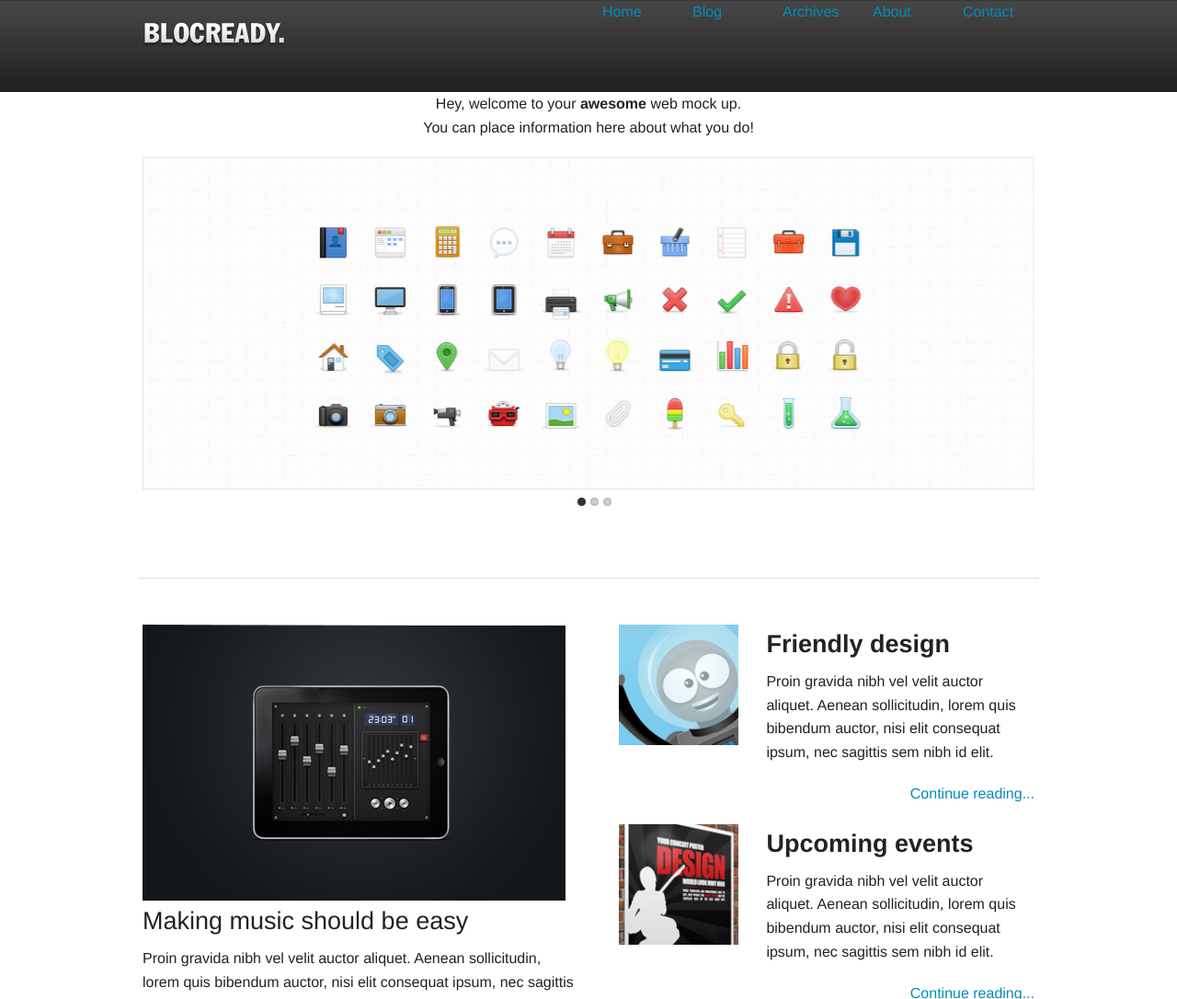
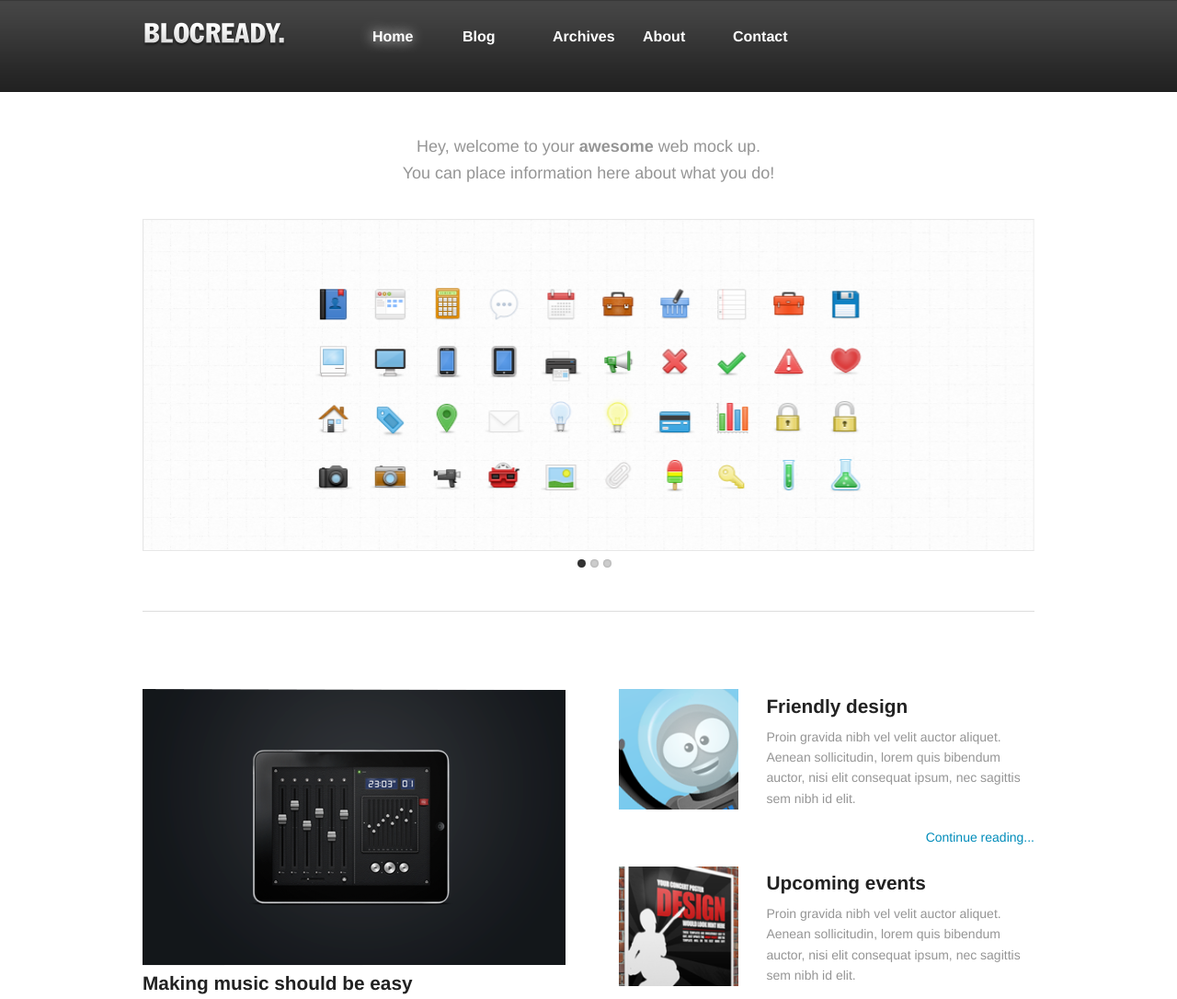
Before and after one commit to profiks/psd-to-html, a plain HTML site: page index.html in a window 1280 px wide. Shown: the top 1086 px of the page at 92% size. Drawn offline with Linux system fonts and the light colour scheme.

Commit message:
done full resolution

```diff
--- a/css/style.scss
+++ b/css/style.scss
@@ -2,11 +2,41 @@ header{
     height: 100px;
     width: auto;
     background: url(../img/hedr.jpg) repeat-x;
+
+        nav{
+            a{
+                color: #fff;
+                line-height: 80px;
+                font-weight: bold;
+            }
+
+            .active, a:hover{
+                text-shadow: -1px 0px 14px rgba(255, 255, 255, 1);
+                color: #fff;
+            }
+        }
 }
 
-hr{
-    max-width: 980px;
-    margin: 50px auto;
+p{
+    font-size: 14px;
+    color: #959595;
+}
+
+h3{
+    font-size: 1.3em;
+    font-weight: bold;
+}
+
+.headline{
+    p{
+        font-size: 18px;
+        text-align: center;
+    }
+    padding: 45px 0 15px 0;
+}
+
+.hr-line{
+    margin-bottom: 65px;
 }
 
 .topic-list{
@@ -18,9 +48,19 @@ hr{
 
 
 footer{
-    background: url(../img/ftr.jpg);
-    min-height: 350px;
-    width: auto;
+    background: #ececec;
+    border-top: 1px solid #dedddd;
+    padding: 60px 0 40px 0;
+
+        li{
+            img{
+                border: 2px solid #fff;
+            }
+        }
+
+    img[src="img/footer-logo.png"]{
+        margin: 0 0 20px 0;
+    }
 }
 
 
--- a/index.html
+++ b/index.html
@@ -24,9 +24,9 @@
                 </div>
 
                     <nav class="navigation">
-                       <div class="small-6 small-offset-3 columns">
+                       <div class="small-6 columns">
                         <ul class="small-block-grid-5">
-                            <li><a href="#">Home</a></li>
+                            <li class="active"><a href="#">Home</a></li>
                             <li><a href="#">Blog</a></li>
                             <li><a href="#">Archives</a></li>
                             <li><a href="#">About</a></li>
@@ -40,10 +40,10 @@
 
   <!--  slider-->
     <div class="row">
-                   <center>
+                   <div class="headline">
                  <p>Hey, welcome to your <b>awesome</b> web mock up. <br>
                     You can place information here about what you do! </p>
-                    </center>
+                    </div>
 
 
 
@@ -53,15 +53,18 @@
             <ul class="rslides">
               <li> <img src="img/slide-1.png" alt=""></li>
               <li> <img src="http://dummyimage.com/940x350/000/fff" alt=""></li>
-              <li> <img src="http://placehold.it/940x350" alt=""></li>
+            <li> <img src="http://placehold.it/940x350" alt=""></li>
             </ul>
 
 
         </div>
     </div>
 
+     <div class="row">
+     <div class="small-12 columns hr-line">
     <hr>
-
+         </div>
+      </div>
     <!--content-->
     <div class="row">
     <article>
@@ -94,7 +97,7 @@ Proin gravida nibh vel velit auctor aliquet. Aenean sollicitudin, lorem quis bib
 
                       </div>
                         <div class="small-8 columns">
-                           <h3><b>Friendly design</b></h3>
+                           <h3>Friendly design</h3>
        <p>Proin gravida nibh vel velit auctor aliquet. Aenean sollicitudin, lorem quis bibendum auctor, nisi elit consequat ipsum, nec sagittis sem nibh id elit.</p>
                            <p class="text-right"><a href="#">Continue reading...</a></p>
                        </div>
@@ -106,7 +109,7 @@ Proin gravida nibh vel velit auctor aliquet. Aenean sollicitudin, lorem quis bib
 
                       </div>
                         <div class="small-8 columns">
-                           <h3><b>Upcoming events</b></h3>
+                           <h3>Upcoming events</h3>
        <p>Proin gravida nibh vel velit auctor aliquet. Aenean sollicitudin, lorem quis bibendum auctor, nisi elit consequat ipsum, nec sagittis sem nibh id elit.</p>
                            <p class="text-right"><a href="#">Continue reading...</a></p>
                        </div>
@@ -119,7 +122,7 @@ Proin gravida nibh vel velit auctor aliquet. Aenean sollicitudin, lorem quis bib
 
                       </div>
                         <div class="small-8 columns">
-                           <h3><b>Visit our lab</b></h3>
+                           <h3>Visit our lab</h3>
        <p>Proin gravida nibh vel velit auctor aliquet. Aenean sollicitudin, lorem quis bibendum auctor, nisi elit consequat ipsum, nec sagittis sem nibh id elit.</p>
                            <p class="text-right"><a href="#">Continue reading...</a></p>
                        </div>
@@ -163,7 +166,7 @@ Proin gravida nibh vel velit auctor aliquet. Aenean sollicitudin, lorem quis bib
     <div class="small-3 columns">
         <h4>LATEST POST</h4>
 
-        <b>Your article title copy should fit here nicely!</b>
+        <b>Your article title copy should fit here nicely!</b><br>
         <i>May 22, 2011 • 1 Comment</i>
         <p>This would be a great place to stick a descriptive excerpt from your insanley awesome article.</p>
         <a href="#">Continue reading...</a>
```
Also changed, not shown: css/style.css, 1 other file.
